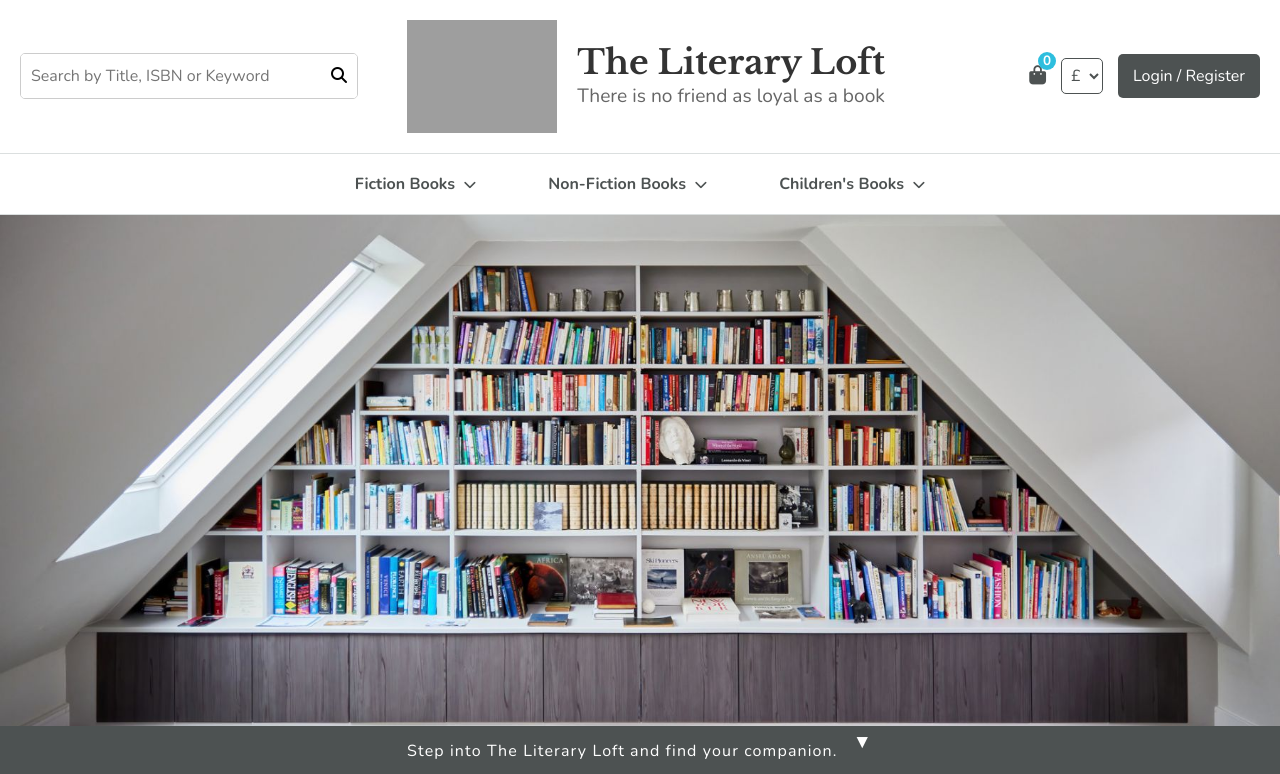
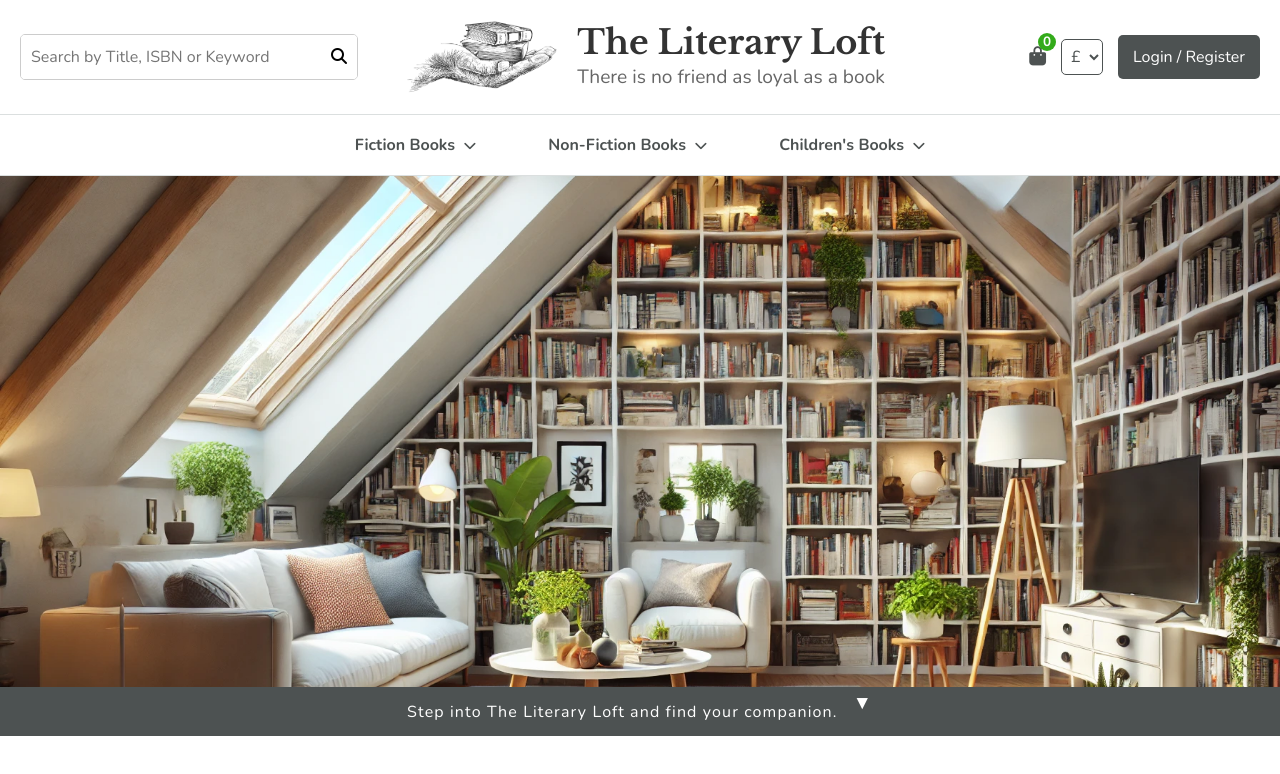
Before and after one commit to vica781/The_Literary_Loft_v2, a Django app: page / in a window 1280 px wide. Shown: the part 92-866 px from the top of the page. Run offline with Django 4.2, Linux system fonts and the light colour scheme; some libraries are stand-ins or nearby versions; grey boxes are pictures that could not be loaded.

Commit message:
Style: change hero image

```diff
--- a/books/templates/books/index.html
+++ b/books/templates/books/index.html
@@ -6,7 +6,7 @@
 {% endblock %}
 
 {% block content %}
-<div class="hero-section" style="background-image: url('{% static "images/loft.jpg" %}');">
+<div class="hero-section" style="background-image: url('{% static "images/loft_1.webp" %}');">
     <div class="running-banner">
         Step into The Literary Loft and find your companion.
         <span class="scroll-indicator">&#9660;</span>
--- a/reading_loft/static/css/style.css
+++ b/reading_loft/static/css/style.css
@@ -241,7 +241,7 @@ logo-container a:hover {
   position: absolute;
   top: -10px;
   right: -10px;
-  background-color: #2dbede;
+  background-color: #33ab1a;
   color: white;
   border-radius: 50%;
   width: 18px;
@@ -390,7 +390,7 @@ logo-container a:hover {
 .category-nav .dropdown-item {
   font-family: "Nunito", sans-serif;
   font-size: 1rem;
-  color: rgb(6, 99, 130);
+  color: rgb(12, 98, 37);
 }
 /* -------------------------------Hero section----------------------------- */
 .hero-section {
--- a/templates/base.html
+++ b/templates/base.html
@@ -120,7 +120,7 @@
         <div class="logo-container">
           <a href="{% url 'books:index' %}">
             <img
-              src="{% static 'images/hand_books_2.jpg' %}"
+              src="{% static 'images/hand_books.jpg' %}"
               alt="The Literary Loft Logo"
               class="logo-image"
             />
```
Also changed, not shown: reading_loft/static/images/loft_1.webp (added), reading_loft/static/images/loft_2.webp (added).
